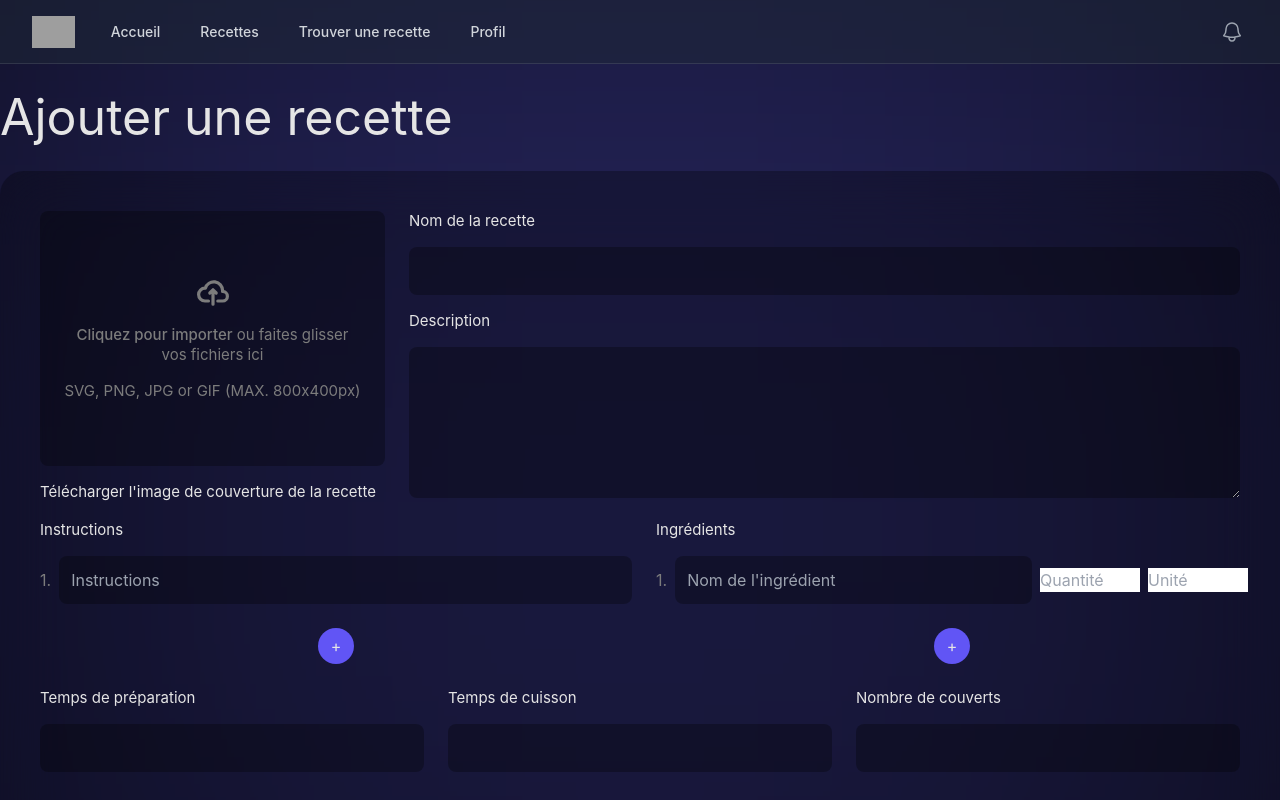
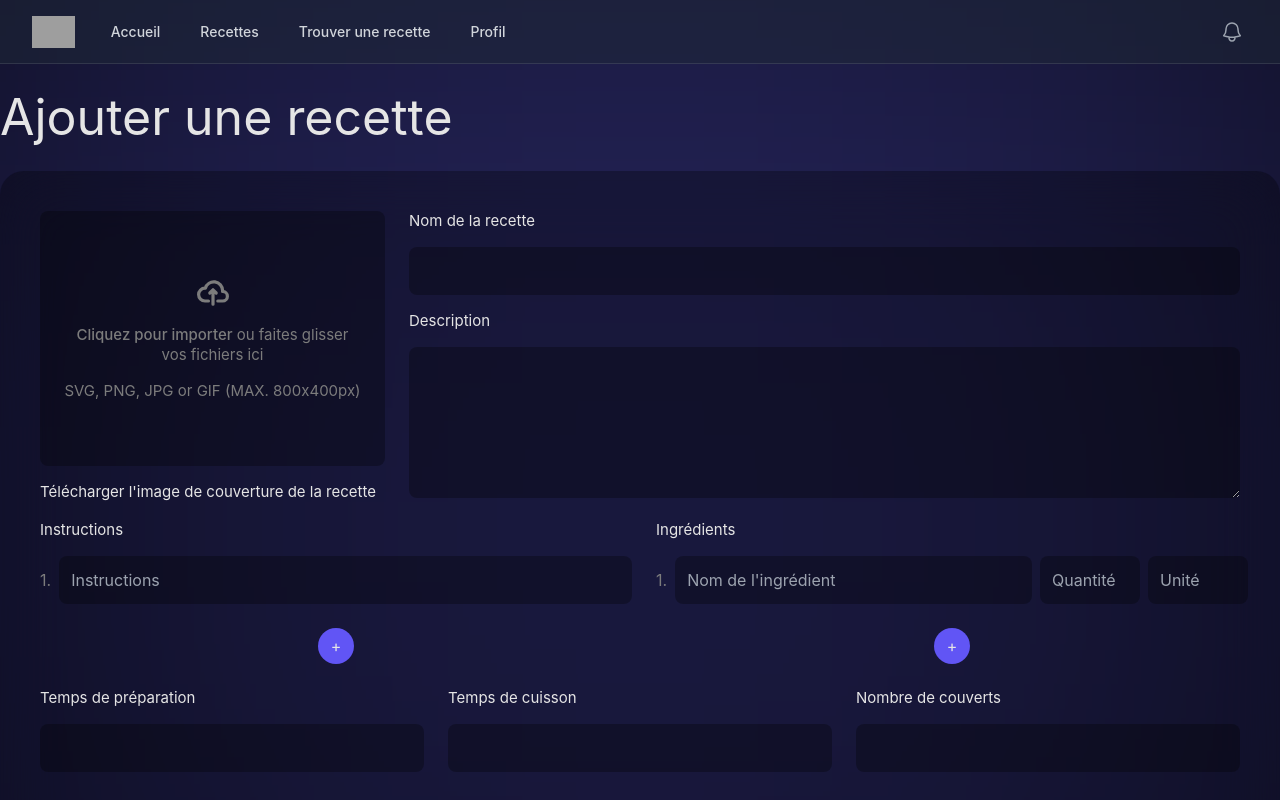
Before and after one commit to Nelchel/recipes, a React (Vite) app: page /#/recipes/add in a window 1280 px wide. Shown: the top 800 px of the page. Built offline with nearby package versions, Linux system fonts and the light colour scheme; no server answers; sample sign-in values are in the browser's storage; grey boxes are pictures that could not be loaded.

Commit message:
fix: apply missing css module class to quantity and unit inputs

```diff
--- a/src/components/RecipeForm/RecipeForm.tsx
+++ b/src/components/RecipeForm/RecipeForm.tsx
@@ -220,13 +220,13 @@ export default function RecipeForm({setIsSubmit}: RecipeFormProps) {
                                     onChange={(e) => updateIngredient(idx, "name", e.target.value)}
                                 />
                                 <input
-                                    className={`form-content-input ${styles.formContentInputQty}`}
+                                    className={`${styles.formContentInput} ${styles.formContentInputQty}`}
                                     placeholder="Quantité"
                                     value={ing.qty}
                                     onChange={(e) => updateIngredient(idx, "qty", e.target.value)}
                                 />
                                 <input
-                                    className={`form-content-input ${styles.formContentInputQty}`}
+                                    className={`${styles.formContentInput} ${styles.formContentInputQty}`}
                                     placeholder="Unité"
                                     value={ing.unit}
                                     onChange={(e) => updateIngredient(idx, "unit", e.target.value)}
```
